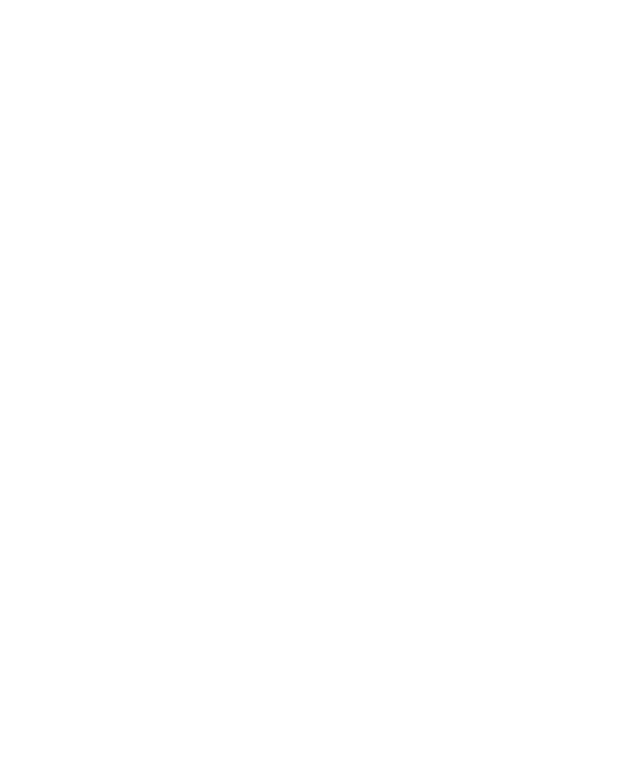
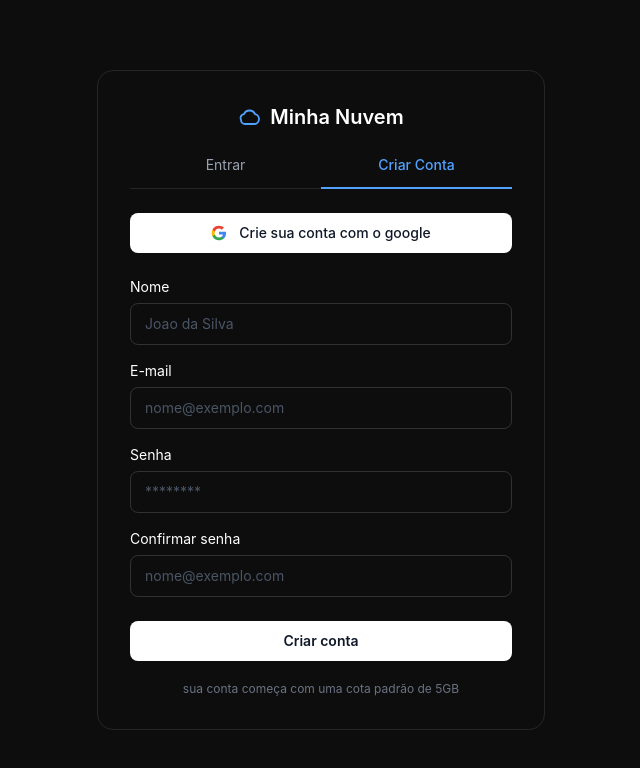
Before and after one commit to CaioHPerlin/silverbox-web, a React (Vite) app: page /cadastro in a window 1280 px wide. Before the commit this address had no page. Shown: the top 768 px of the page, without its empty margins (319-959 px from the left). Built offline with nearby package versions, Linux system fonts and the light colour scheme.

Commit message:
create Cadastro.tsx

```diff
--- a/src/App.tsx
+++ b/src/App.tsx
@@ -8,6 +8,7 @@
 import RecuperarAcesso from "./pages/RecuperarAcesso";
 
 import Perfil from "./pages/Perfil";
+import Cadastro from "./pages/Cadastro";
 
 export default function App() {
   return (
@@ -16,10 +17,11 @@
         <Route path="/" element={<Home />} />
         <Route path="/login" element={<Login />} />
         <Route path="/recuperar-acesso" element={<RecuperarAcesso />} />
-
+        <Route path="/cadastro" element={<Cadastro />} />
         <Route path="/arquivos" element={<Arquivos />} />
         <Route path="/lixeira" element={<Lixeira />} />
         <Route path="/perfil" element={<Perfil />} />
+
       </Routes>
     </BrowserRouter>
   );
--- /dev/null
+++ b/src/pages/Cadastro.tsx
@@ -0,0 +1,135 @@
+import { useForm } from "react-hook-form";
+import { Link } from "react-router-dom";
+
+interface CadastroForm {
+  nome: string;
+  email: string;
+  senha: string;
+  confirmarSenha: string;
+}
+
+export default function Cadastro() {
+  const {
+    register,
+    handleSubmit,
+    watch,
+    formState: { errors },
+  } = useForm<CadastroForm>();
+
+  const senha = watch("senha");
+
+  function onSubmit(data: CadastroForm) {
+    // TODO: chamar a API de cadastro (POST /usuarios) com { nome, email, senha }
+    console.log(data);
+  }
+
+  return (
+    <div className="min-h-screen bg-[#0d0d0d] text-white flex items-center justify-center p-6">
+      <div className="w-full max-w-md border border-white/10 rounded-2xl p-8">
+        {/* Cabeçalho */}
+        <div className="flex items-center justify-center gap-2 mb-6">
+          <svg className="w-6 h-6 text-blue-400" fill="none" viewBox="0 0 24 24" stroke="currentColor" strokeWidth={1.8}>
+            <path strokeLinecap="round" strokeLinejoin="round" d="M3 15a4 4 0 004 4h9a5 5 0 001-9.9A6 6 0 006 9.1 4 4 0 003 15z" />
+          </svg>
+          <span className="text-xl font-semibold">Minha Nuvem</span>
+        </div>
+
+        {/* Abas Entrar / Criar Conta */}
+        <div className="flex border-b border-white/10 mb-6">
+          <Link
+            to="/login"
+            className="flex-1 text-center pb-3 text-sm text-gray-400 hover:text-gray-300 transition-colors"
+          >
+            Entrar
+          </Link>
+          <button className="flex-1 text-center pb-3 text-sm font-medium text-blue-400 border-b-2 border-blue-400 -mb-px">
+            Criar Conta
+          </button>
+        </div>
+
+        {/* Cadastro com Google */}
+        <button
+          type="button"
+          className="w-full flex items-center justify-center gap-3 bg-white text-gray-900 hover:bg-gray-100 transition-colors rounded-lg py-2.5 text-sm font-medium mb-6"
+        >
+          <svg className="w-4 h-4" viewBox="0 0 24 24">
+            <path fill="#4285F4" d="M22.56 12.25c0-.78-.07-1.53-.2-2.25H12v4.26h5.92a5.06 5.06 0 01-2.2 3.32v2.77h3.57c2.08-1.92 3.28-4.74 3.28-8.1z" />
+            <path fill="#34A853" d="M12 23c2.97 0 5.46-.98 7.28-2.66l-3.57-2.77c-.99.66-2.25 1.06-3.71 1.06-2.86 0-5.29-1.93-6.16-4.53H2.18v2.85A11 11 0 0012 23z" />
+            <path fill="#FBBC05" d="M5.84 14.09A6.6 6.6 0 015.5 12c0-.73.13-1.43.34-2.09V7.06H2.18A11 11 0 001 12c0 1.77.42 3.45 1.18 4.94l3.66-2.85z" />
+            <path fill="#EA4335" d="M12 5.38c1.62 0 3.06.56 4.21 1.64l3.15-3.15C17.45 2.09 14.97 1 12 1a11 11 0 00-9.82 6.06l3.66 2.85C6.71 7.31 9.14 5.38 12 5.38z" />
+          </svg>
+          Crie sua conta com o google
+        </button>
+
+        {/* Formulário */}
+        <form onSubmit={handleSubmit(onSubmit)} className="flex flex-col gap-4">
+          <div>
+            <label className="block text-sm mb-1.5">Nome</label>
+            <input
+              type="text"
+              placeholder="Joao da Silva"
+              {...register("nome", { required: "Informe seu nome" })}
+              className="w-full bg-transparent border border-white/15 rounded-lg px-3.5 py-2.5 text-sm placeholder:text-gray-600 focus:outline-none focus:ring-1 focus:ring-blue-500"
+            />
+            {errors.nome && <p className="text-xs text-red-400 mt-1">{errors.nome.message}</p>}
+          </div>
+
+          <div>
+            <label className="block text-sm mb-1.5">E-mail</label>
+            <input
+              type="email"
+              placeholder="nome@exemplo.com"
+              {...register("email", {
+                required: "Informe seu e-mail",
+                pattern: { value: /^\S+@\S+\.\S+$/, message: "E-mail inválido" },
+              })}
+              className="w-full bg-transparent border border-white/15 rounded-lg px-3.5 py-2.5 text-sm placeholder:text-gray-600 focus:outline-none focus:ring-1 focus:ring-blue-500"
+            />
+            {errors.email && <p className="text-xs text-red-400 mt-1">{errors.email.message}</p>}
+          </div>
+
+          <div>
+            <label className="block text-sm mb-1.5">Senha</label>
+            <input
+              type="password"
+              placeholder="********"
+              {...register("senha", {
+                required: "Informe uma senha",
+                minLength: { value: 8, message: "Mínimo de 8 caracteres" },
+              })}
+              className="w-full bg-transparent border border-white/15 rounded-lg px-3.5 py-2.5 text-sm placeholder:text-gray-600 focus:outline-none focus:ring-1 focus:ring-blue-500"
+            />
+            {errors.senha && <p className="text-xs text-red-400 mt-1">{errors.senha.message}</p>}
+          </div>
+
+          <div>
+            <label className="block text-sm mb-1.5">Confirmar senha</label>
+            <input
+              type="password"
+              placeholder="nome@exemplo.com"
+              {...register("confirmarSenha", {
+                required: "Confirme sua senha",
+                validate: (value) => value === senha || "As senhas não coincidem",
+              })}
+              className="w-full bg-transparent border border-white/15 rounded-lg px-3.5 py-2.5 text-sm placeholder:text-gray-600 focus:outline-none focus:ring-1 focus:ring-blue-500"
+            />
+            {errors.confirmarSenha && (
+              <p className="text-xs text-red-400 mt-1">{errors.confirmarSenha.message}</p>
+            )}
+          </div>
+
+          <button
+            type="submit"
+            className="w-full bg-white text-gray-900 hover:bg-gray-100 transition-colors rounded-lg py-2.5 text-sm font-semibold mt-2"
+          >
+            Criar conta
+          </button>
+        </form>
+
+        <p className="text-center text-xs text-gray-500 mt-5">
+          sua conta começa com uma cota padrão de 5GB
+        </p>
+      </div>
+    </div>
+  );
+}
```
